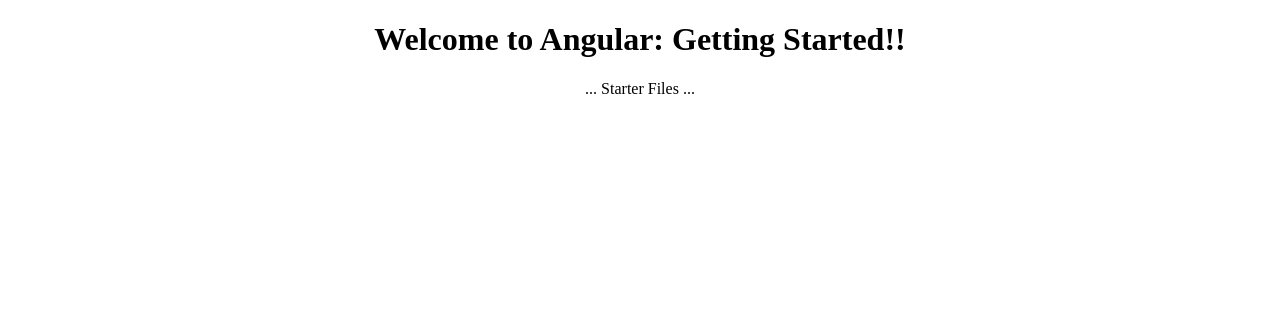
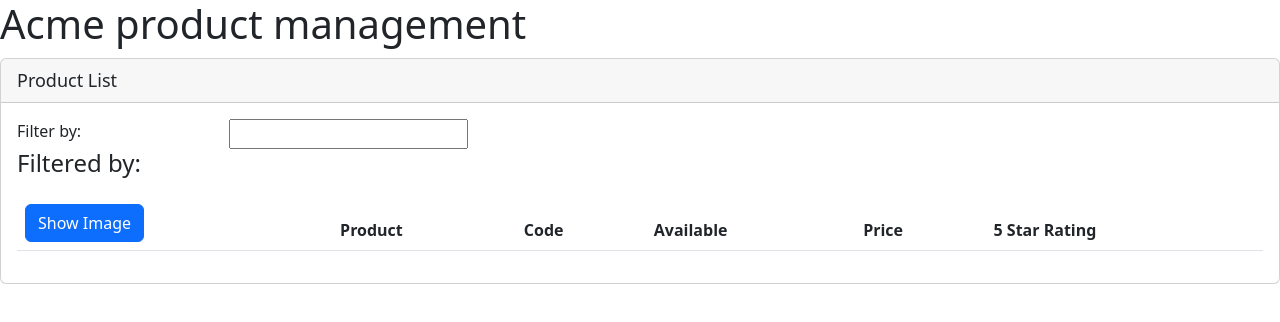
Before and after one commit to robbrownsell/APM, an Angular app: page / in a window 1280 px wide. Shown: the top 322 px of the page. Built offline with nearby package versions, Linux system fonts and the light colour scheme.

Commit message:
added first component

```diff
--- a/package.json
+++ b/package.json
@@ -18,6 +18,8 @@
     "@angular/platform-browser": "^14.0.0",
     "@angular/platform-browser-dynamic": "^14.0.0",
     "@angular/router": "^14.0.0",
+    "bootstrap": "^5.2.3",
+    "font-awesome": "^4.7.0",
     "rxjs": "~7.5.0",
     "tslib": "^2.3.0",
     "zone.js": "~0.11.4"
--- a/src/app/app.component.html
+++ b/src/app/app.component.html
@@ -1,6 +1,6 @@
 <div style="text-align:center">
   <h1>
-    Welcome to {{title}}!!
+    tada! Welcome to {{title}}!!
   </h1>
   ... Starter Files ...
 </div>
--- a/src/app/app.component.ts
+++ b/src/app/app.component.ts
@@ -1,10 +1,14 @@
-import { Component } from '@angular/core';
+import {Component} from "@angular/core";
 
 @Component({
   selector: 'pm-root',
-  templateUrl: './app.component.html',
-  styleUrls: ['./app.component.css']
+  template: `
+    <div>
+      <h1>{{pageTitle}}</h1>
+      <pm-products></pm-products>
+    </div>
+  `
 })
 export class AppComponent {
-  title = 'Angular: Getting Started';
+  pageTitle: string = 'Acme product management';
 }
--- /dev/null
+++ b/src/app/products/product-list.component.html
@@ -0,0 +1,41 @@
+<div class="card">
+  <div class="card-header">
+    Product List
+  </div>
+
+  <div class="card-body">
+    <div class="row">
+      <div class="col-md-2">Filter by:</div>
+      <div class="col-md-4">
+        <input type="text"/>
+      </div>
+    </div>
+    <div class="row">
+      <div class="col-md-6">
+        <h4>Filtered by:</h4>
+      </div>
+    </div>
+    <div class="table-responsive">
+      <table class = "table">
+        <thead>
+          <tr>
+            <th>
+              <button class="btn btn-primary">
+                Show Image
+              </button>
+            </th>
+            <th>Product</th>
+            <th>Code</th>
+            <th>Available</th>
+            <th>Price</th>
+            <th>5 Star Rating</th>
+          </tr>
+        </thead>
+        <tbody>
+
+        </tbody>
+      </table>
+    </div>
+  </div>
+
+</div>
--- a/src/styles.css
+++ b/src/styles.css
@@ -1,4 +1,7 @@
 /* You can add global styles to this file, and also import other style files */
+@import "~bootstrap/dist/css/bootstrap.min.css";
+@import "~font-awesome/css/font-awesome.min.css";
+
 div.card-header {
  font-size: large;
 }
```
Also changed, not shown: src/app/app.module.ts (+6 -9 lines), src/app/products/product-list.component.ts (added, +11 -0 lines), 1 other file (tests, documents, lock files or other folders).
